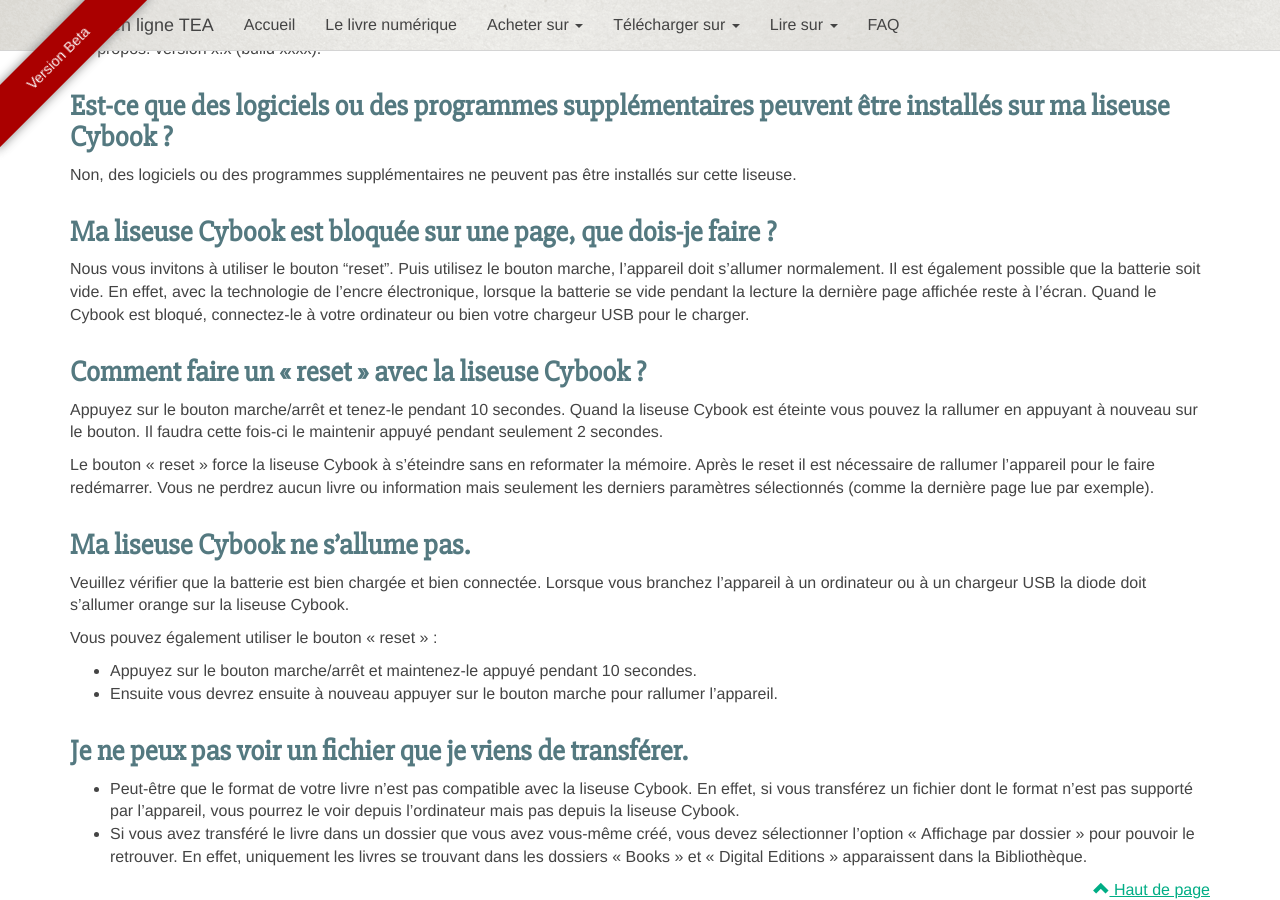
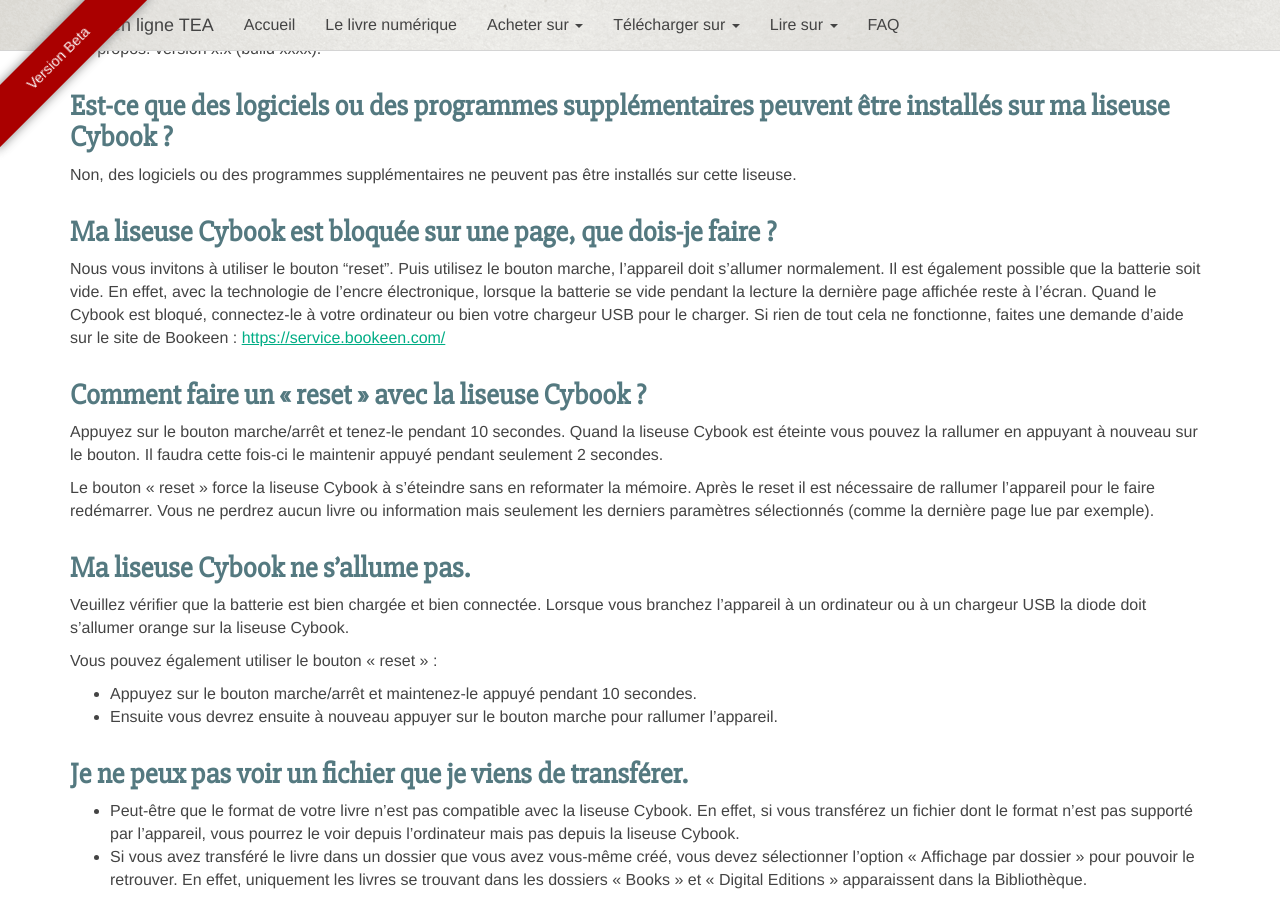
Before and after one commit to TEA-ebook/help-center, a Jekyll site: the page built from _pages/FAQ.md, in a window 1280 px wide and 900 px high, scrolled down 9345 px. Built offline with Jekyll 4.4.1, drawn with Linux system fonts in a browser that asks for light colours; nearby versions of some CDN libraries; Markdown is read by kramdown in place of the engine named in the settings.

Commit message:
Add: SAV bookeen

```diff
--- a/_pages/FAQ.md
+++ b/_pages/FAQ.md
@@ -444,6 +444,7 @@
 ###Ma liseuse Cybook est bloquée sur une page, que dois-je faire ?
 Nous vous invitons à utiliser le bouton "reset". Puis utilisez le bouton marche, l'appareil doit s'allumer normalement.
 Il est également possible que la batterie soit vide. En effet, avec la technologie de l'encre électronique, lorsque la batterie se vide pendant la lecture la dernière page affichée reste à l'écran. Quand le Cybook est bloqué, connectez-le à votre ordinateur ou bien votre chargeur USB pour le charger.
+Si rien de tout cela ne fonctionne, faites une demande d’aide sur le site de Bookeen : <https://service.bookeen.com/>
 
 {% include anchor.html id="reset-cybook" label="Comment faire un « reset » avec la liseuse Cybook ?" %}
 ###Comment faire un « reset » avec la liseuse Cybook ?
```
